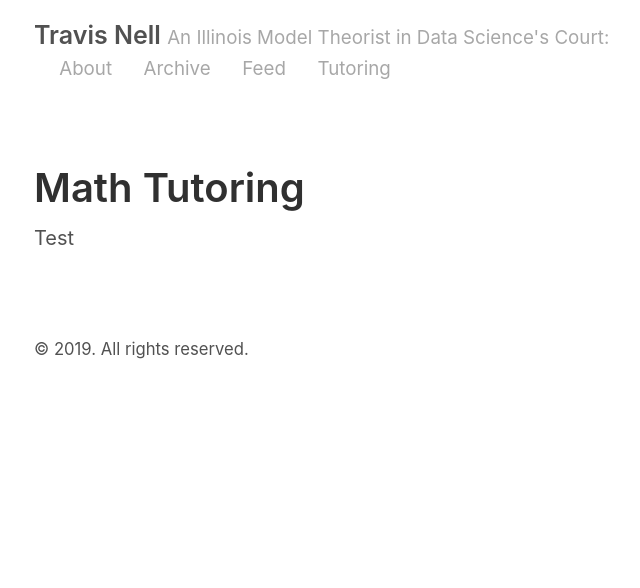
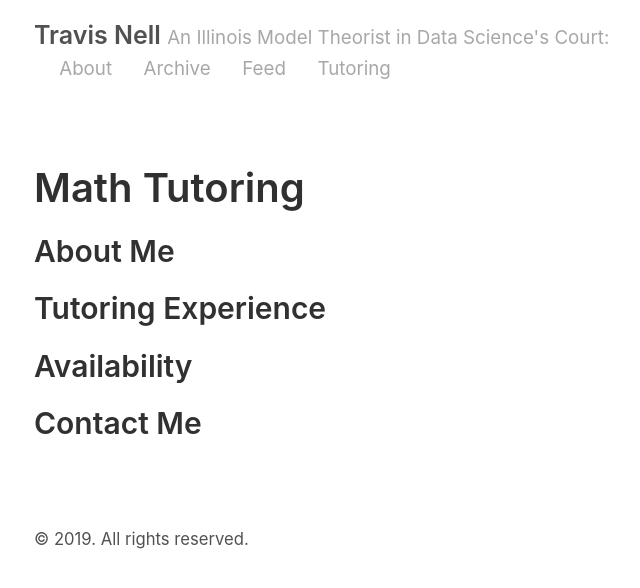
Before and after one commit to redundant/redundant.github.io, a Jekyll site: the page built from tutoring.md, in a window 1280 px wide. Shown: the top 588 px of the page, without its empty margins (256-896 px from the left). Built offline with Jekyll 4.4.1, drawn with Linux system fonts in a browser that asks for light colours.

Commit message:
Skeleton of tutoring page

```diff
--- a/tutoring.md
+++ b/tutoring.md
@@ -2,4 +2,12 @@
 layout: page
 title: Math Tutoring
 ---
-Test
+## About Me
+
+## Tutoring Experience
+
+
+## Availability
+
+
+## Contact Me
```
